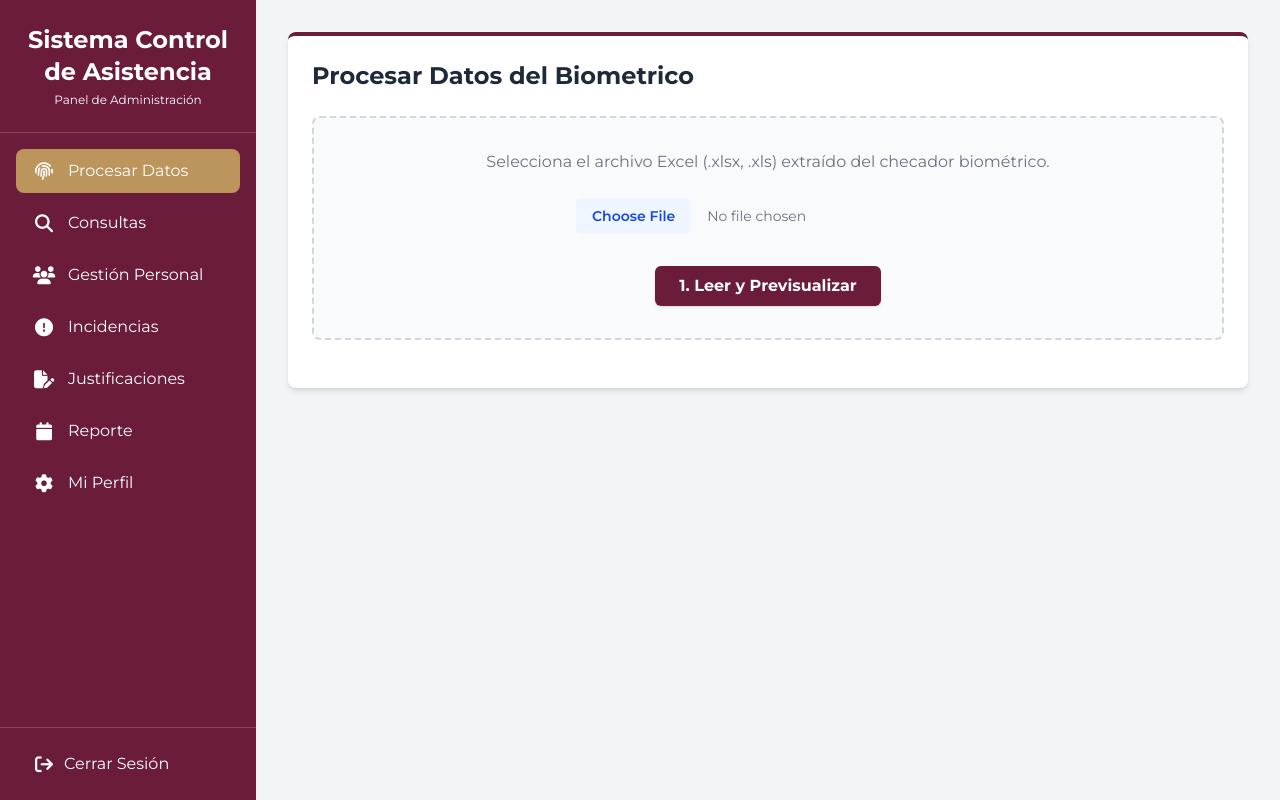
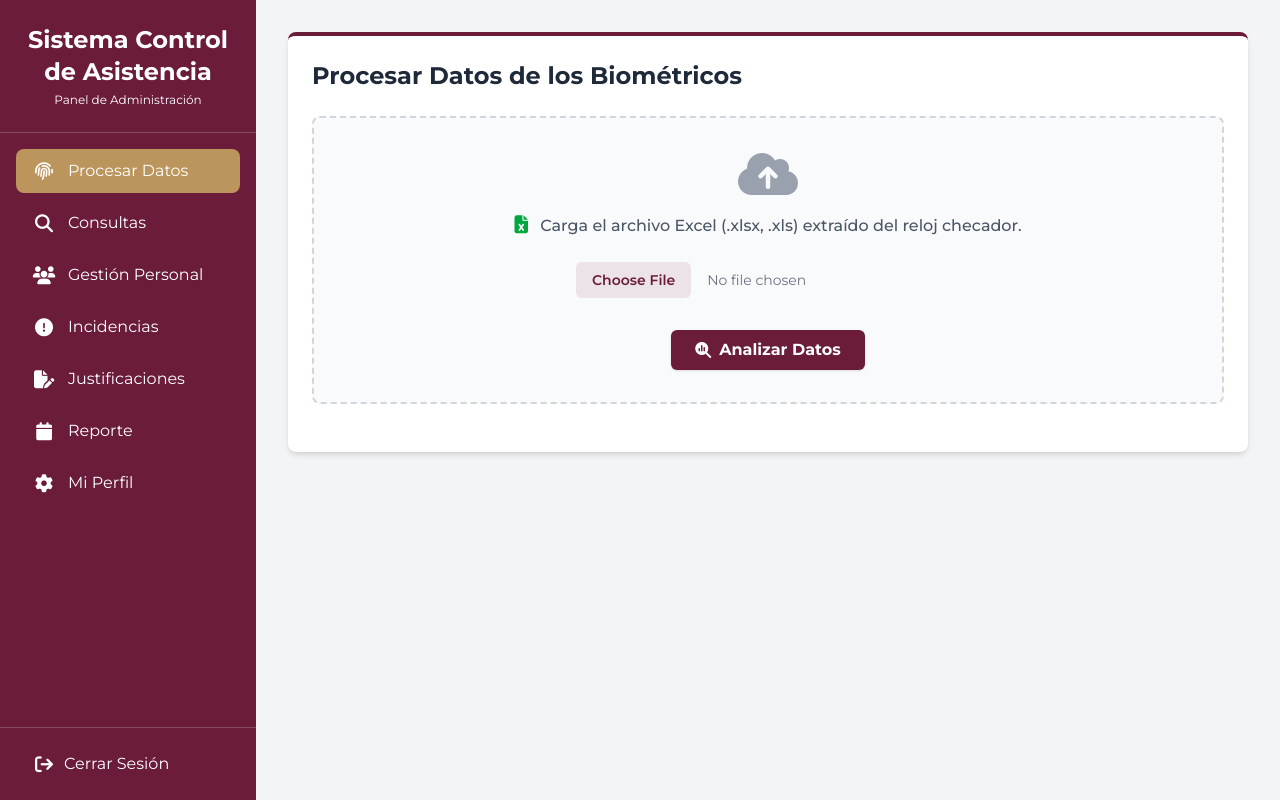
Before and after one commit to JessyMpl/sistema-RH, a Vue app in the folder frontend/: page /panel in a window 1280 px wide. Built offline with nearby package versions, Linux system fonts and the light colour scheme.

Commit message:
estilos en procesar

```diff
--- a/frontend/src/views/PanelView.vue
+++ b/frontend/src/views/PanelView.vue
@@ -16,7 +16,7 @@ const estaGuardando = ref(false);
 
 const datosExtraidos = ref(null);
 const datosParaGuardarBD = ref(null);
-const existenDatosPreviosBD = ref(false); // 💡 NUEVA VARIABLE: Guarda si hay datos repetidos
+const existenDatosPreviosBD = ref(false); //  NUEVA VARIABLE: Guarda si hay datos repetidos
 
 const vistaActual = ref('validacion');
 
@@ -52,7 +52,7 @@ const subirExcel = async () => {
   formData.append('archivoExcel', archivoSeleccionado.value);
 
   Swal.fire({
-    title: '¡Analizando archivo! ⚙️',
+    title: '¡Analizando archivo! ',
     html: 'Calculando retardos, omisiones y faltas. Solo tomará unos segundos...',
     allowOutsideClick: false,
     showConfirmButton: false,
@@ -72,7 +72,7 @@ const subirExcel = async () => {
 
       datosExtraidos.value = data.datosVisuales;
       datosParaGuardarBD.value = data.datosParaGuardar;
-      existenDatosPreviosBD.value = data.existenDatosPrevios || false; // 💡 Atrapamos la bandera del backend
+      existenDatosPreviosBD.value = data.existenDatosPrevios || false; //  Atrapamos la bandera del backend
       vistaActual.value = 'validacion';
     } else {
       Swal.fire({ icon: 'error', title: '¡Ups!', text: data.error || 'Hubo un error al leer el archivo.', confirmButtonColor: '#902c3e' });
@@ -85,10 +85,10 @@ const subirExcel = async () => {
 };
 
 const confirmarYGuardar = async () => {
-  // 💡 LÓGICA NUEVA: La pregunta de seguridad si detecta datos repetidos
+  //  LÓGICA NUEVA: La pregunta de seguridad si detecta datos repetidos
   if (existenDatosPreviosBD.value) {
     const confirmacion = await Swal.fire({
-      title: '⚠️ ¿Sobrescribir esta Quincena?',
+      title: ' ¿Sobrescribir esta Quincena?',
       html: 'El sistema detectó que <b>ya existen registros y justificaciones guardadas</b> para estas fechas.<br><br>Si continúas, <b>se borrará TODO tu trabajo manual anterior</b> de esta quincena para empezar de cero.',
       icon: 'warning',
       showCancelButton: true,
@@ -241,17 +241,27 @@ const getDia = (fechaString) => parseInt(fechaString.split('-')[2], 10);
     <main class="flex-1 p-8 overflow-y-auto">
 
       <div v-if="vistaActiva === 'reporte'" class="bg-white rounded-lg shadow-md p-6 border-t-4 border-inst-primario">
-        <h1 class="text-2xl font-bold text-gray-800 mb-6">Procesar Datos del Biometrico</h1>
+        <h1 class="text-2xl font-bold text-gray-800 mb-6">Procesar Datos de los Biométricos</h1>
 
-        <div class="border-2 border-dashed border-gray-300 rounded-lg p-8 text-center bg-gray-50 mb-6 relative">
-          <p class="text-gray-500 mb-6">Selecciona el archivo Excel (.xlsx, .xls) extraído del checador biométrico.</p>
+     <div class="border-2 border-dashed border-gray-300 rounded-lg p-8 text-center bg-gray-50 hover:bg-gray-100 transition-colors mb-6 relative group">
+
+
+          <i class="fa-solid fa-cloud-arrow-up text-5xl text-gray-400 group-hover:text-inst-primario group-hover:scale-110 transition-all duration-300 mb-4 block"></i>
+
+          <p class="text-gray-600 font-medium mb-6">
+            <i class="fas fa-file-excel text-green-600 mr-2 text-lg"></i>
+            Carga el archivo Excel (.xlsx, .xls) extraído del reloj checador.
+          </p>
+
           <div class="flex flex-col items-center justify-center gap-4">
             <input type="file" accept=".xlsx, .xls" @change="seleccionarArchivo"
-              class="block w-full max-w-sm text-sm text-gray-500 file:mr-4 file:py-2 file:px-4 file:rounded-md file:border-0 file:text-sm file:font-semibold file:bg-blue-50 file:text-blue-700 hover:file:bg-blue-100 cursor-pointer"
+              class="block w-full max-w-sm text-sm text-gray-500 file:mr-4 file:py-2 file:px-4 file:rounded-md file:border-0 file:text-sm file:font-semibold file:bg-inst-primario/10 file:text-inst-primario hover:file:bg-inst-primario/20 cursor-pointer transition"
             />
+
             <button @click="subirExcel" :disabled="estaSubiendo"
-              class="mt-4 bg-inst-primario hover:bg-inst-secundario disabled:bg-blue-400 text-white font-bold py-2 px-6 rounded-md shadow-sm transition">
-              {{ estaSubiendo ? 'Analizando...' : '1. Leer y Previsualizar' }}
+              class="mt-4 bg-inst-primario hover:bg-inst-secundario disabled:opacity-50 disabled:cursor-not-allowed text-white font-bold py-2 px-6 rounded-md shadow-sm transition flex items-center gap-2">
+              <i class="fa-solid" :class="estaSubiendo ? 'fa-spinner fa-spin' : 'fa-magnifying-glass-chart'"></i>
+              {{ estaSubiendo ? 'Analizando...' : 'Analizar Datos' }}
             </button>
           </div>
         </div>
@@ -260,17 +270,18 @@ const getDia = (fechaString) => parseInt(fechaString.split('-')[2], 10);
 
           <div class="flex justify-between mb-6 border-b border-gray-200 pb-4">
             <div class="flex space-x-4">
-              <button @click="vistaActual = 'validacion'" :class="vistaActual === 'validacion' ? 'bg-blue-600 text-white shadow-md' : 'bg-white text-gray-600 border'" class="px-5 py-2 rounded-lg font-bold transition">
-                📋 Validar Registros
+              <button @click="vistaActual = 'validacion'" :class="vistaActual === 'validacion' ? 'bg-inst-secundario text-white shadow-md' : 'bg-white text-gray-600 border'" class="px-5 py-2 rounded-lg font-bold transition">
+               <i class="fas fa-eye mr-2"></i> Validar Registros
               </button>
-              <button @click="vistaActual = 'sabana'" :class="vistaActual === 'sabana' ? 'bg-green-600 text-white shadow-md' : 'bg-white text-gray-600 border'" class="px-5 py-2 rounded-lg font-bold transition">
-                📊 Sábana Quincenal
+              <button @click="vistaActual = 'sabana'" :class="vistaActual === 'sabana' ? 'bg-inst-secundario text-white shadow-md' : 'bg-white text-gray-600 border'" class="px-5 py-2 rounded-lg font-bold transition">
+                <i class="fas fa-table mr-2"></i>
+                Sábana Quincenal
               </button>
             </div>
 
             <button v-if="datosParaGuardarBD" @click="confirmarYGuardar" :disabled="estaGuardando" class="bg-inst-primario hover:bg-inst-secundario text-white font-bold py-2 px-6 rounded-lg shadow-md transition flex items-center gap-2">
               <svg xmlns="http://www.w3.org/2000/svg" class="h-5 w-5" viewBox="0 0 20 20" fill="currentColor"><path d="M7.707 10.293a1 1 0 10-1.414 1.414l3 3a1 1 0 001.414 0l3-3a1 1 0 00-1.414-1.414L11 11.586V6h5a2 2 0 012 2v7a2 2 0 01-2 2H4a2 2 0 01-2-2V8a2 2 0 012-2h5v5.586l-1.293-1.293zM9 4a1 1 0 012 0v2H9V4z"/></svg>
-              {{ estaGuardando ? 'Guardando...' : '2. Confirmar y Guardar en BD' }}
+              {{ estaGuardando ? 'Guardando...' : 'Guardar en BD' }}
             </button>
           </div>
 
@@ -279,7 +290,7 @@ const getDia = (fechaString) => parseInt(fechaString.split('-')[2], 10);
             <div class="bg-white rounded-xl shadow-lg border border-gray-200 p-4">
 
               <div class="mb-4 flex items-center">
-                <span class="mr-2 text-gray-500 font-bold">🔍 Buscar:</span>
+                <span class="mr-2 text-gray-500 font-bold"> Buscar:</span>
                 <input type="text" v-model="valorBusqueda" placeholder="Buscar por nombre o número..." class="border border-gray-300 rounded px-3 py-1 focus:outline-none focus:ring-2 focus:ring-blue-500" />
               </div>
 
@@ -326,7 +337,8 @@ const getDia = (fechaString) => parseInt(fechaString.split('-')[2], 10);
           <div v-if="vistaActual === 'sabana'">
             <div class="flex justify-end mb-6">
               <button v-if="datosExtraidos" @click="descargarExcel" class="bg-green-600 hover:bg-green-700 text-white font-bold py-2 px-6 rounded-lg shadow-md transition duration-300 ease-in-out">
-                Descargar Reporte Excel
+                <i class="fas fa-file-arrow-down mr-2"></i>
+                Descargar
               </button>
             </div>
             <div class="mb-4 bg-gray-200 py-3 rounded-t-lg border-b-2 border-gray-300 shadow-sm">
@@ -362,7 +374,7 @@ const getDia = (fechaString) => parseInt(fechaString.split('-')[2], 10);
                         <td colspan="2" v-if="emp.asistencias[fecha].estatus === 'LA'" class="py-2 text-center border border-gray-200 align-middle bg-blue-50/50"><span class="font-bold text-blue-700 text-sm tracking-widest">LA</span></td>
                         <td colspan="2" v-else-if="emp.asistencias[fecha].estatus === 'EXENTO'" class="py-2 text-center border border-gray-200 align-middle bg-green-50/50"><span class="font-bold text-green-700 text-sm tracking-widest">EXENTO</span></td>
                         <td colspan="2" v-else-if="emp.asistencias[fecha].estatus === 'NO ENCONTRADO'" class="py-2 text-center border border-gray-200 align-middle bg-red-50"><span class="text-[10px] font-bold text-red-600 tracking-wider">FALTA BD</span></td>
-                        <!-- 💡 NUEVA ETIQUETA ROJA PARA FALTAS EN LA SÁBANA -->
+                        <!--  NUEVA ETIQUETA ROJA PARA FALTAS EN LA SÁBANA -->
                         <template v-else-if="emp.asistencias[fecha].estatus === 'FALTA'">
                           <td class="py-2 px-1 text-center border border-gray-300 align-middle text-xs font-bold text-white bg-red-600 tabular-nums">SR</td>
                           <td class="py-2 px-1 text-center border border-gray-300 align-middle text-xs font-bold text-white bg-red-600 tabular-nums">SR</td>
```
